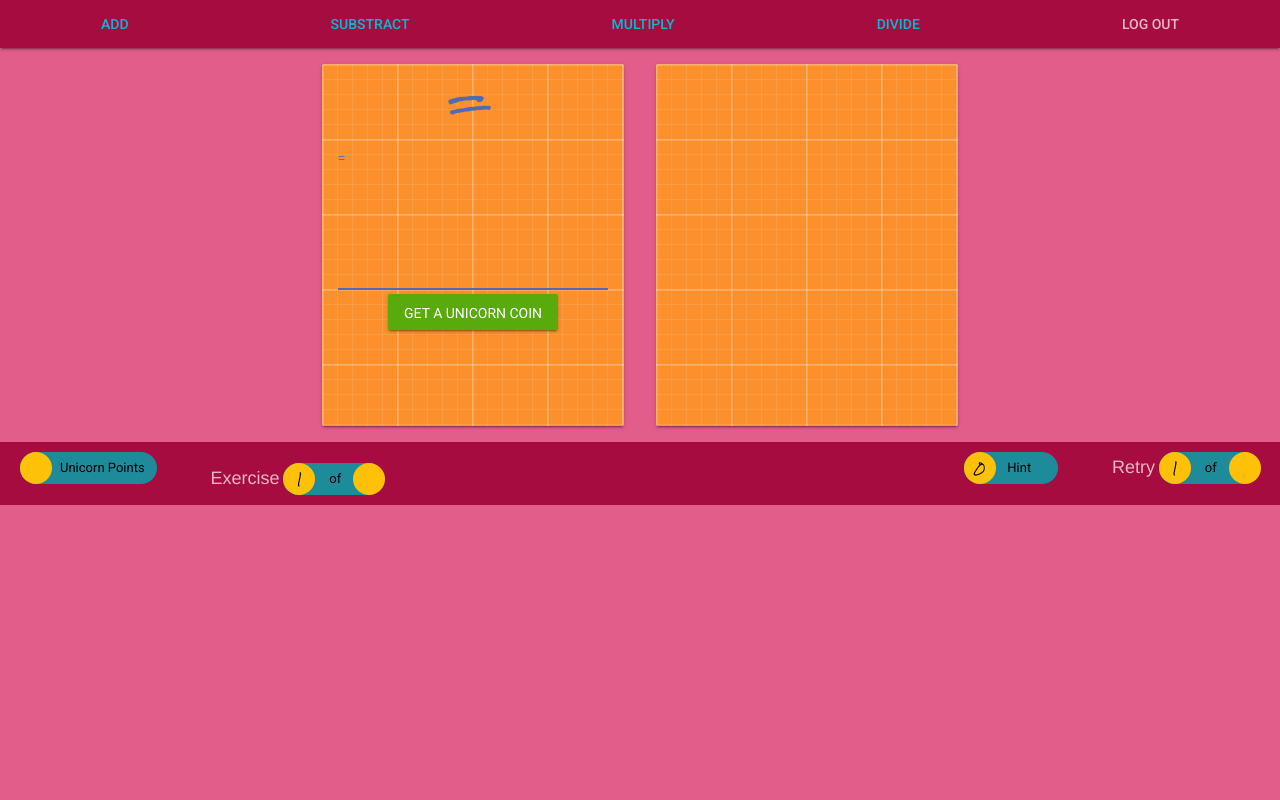
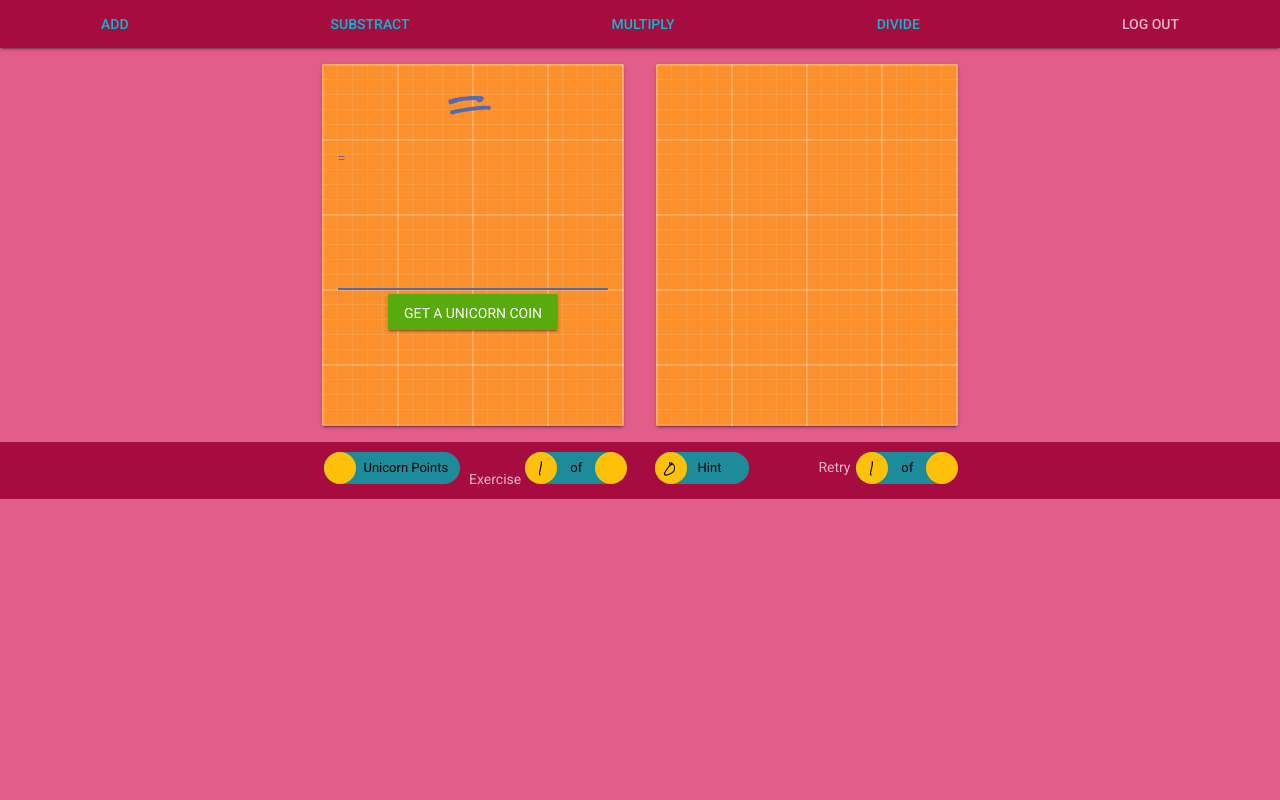
Before and after one commit to CojanRadu/Milestone_3, a Flask app: template exercise/templates/exercise.html in a window 1280 px wide. Run offline with Flask 2, Linux system fonts and the light colour scheme; the template is opened without the code that fills it, so the values that code supplies are empty; some libraries are stand-ins or nearby versions.

Commit message:
update exercise css for final review

```diff
--- a/admin/templates/admin_base.html
+++ b/admin/templates/admin_base.html
@@ -15,7 +15,7 @@
     <link rel="stylesheet" href="{{url_for('static', filename='css/nv.d3.min.css')}}">
     <link rel="stylesheet" href="{{url_for('static', filename='css/application.min.css')}}">
 
-    <link rel="stylesheet" href="{{url_for('static', filename='css/style.css')}}" type="text/css" />
+    <!-- <link rel="stylesheet" href="{{url_for('static', filename='css/style.css')}}" type="text/css" /> -->
 </head>
 
 <body>
--- a/admin/templates/show_settings.html
+++ b/admin/templates/show_settings.html
@@ -171,7 +171,7 @@
                                             min="0" max="99" value="{{ user.exercise[one_ex].opt_exercise_nr }}" tabindex="0"
                                             id="{{ one_ex }}-slider-tool" name="ex_nr"></p>
                                     <span class="mdl-badge badge--colored-orange badge-slider" id="{{ one_ex }}-badge1"
-                                        data-badge="{{ user.exercise[one_ex].opt_exercise_nr }}"></span>
+                                        data-badge="{{ user.exercise[one_ex].opt_exercise_nr }}" style="float: left; margin: -4px 0px 4px 141px; z-index: 10;"></span>
                                     <span class="mdl-tooltip mdl-tooltip--large" for="{{ one_ex }}-slider-tool"
                                         id="{{ one_ex }}-tooltip">{{ user.exercise[one_ex].opt_exercise_nr }}</span>
                                 </td>
--- a/exercise/templates/exercise.html
+++ b/exercise/templates/exercise.html
@@ -5,7 +5,10 @@
 {% set ex_type = first_option %}
 {% set curr_exercise = make_exercise(ex_type, user) %}
 
+
 <div class="mdl-layout mdl-js-layout is-small-screen  primary-2">
+
+
     <form action="#" name="ex_form" id="ex_form" method="POST">
 
         <input type="hidden" name="ex_type" id="ex_type" value="{{ ex_type }}">
@@ -15,6 +18,7 @@
             value="{{ user['exercise'][ex_type]['opt_retry_nr'] }}">
 
         <div class="mdl-grid ui-cards" style="overflow: hidden;">
+
             <div class="mdl-cell exercise mdl-cell">
                 <div class="mdl-card mdl-shadow--2dp secondary-1-0 bp_grid">
 
@@ -89,7 +93,7 @@
                             {% for i in range(0, 5) %}
                             {% set x = curr_exercise[5][i] %}
                             <label
-                                class="mdl-switch big-label hand-letter mdl-js-switch mdl-js-ripple-effect switch--colored-orange mdl-js-ripple-effect {% if ((user['exercise'][ex_type]['opt_answer_type'] <= i) or (  x is not defined )) %} hidden  {% endif %} "
+                                class="mdl-switch big-label hand-letter mdl-js-switch mdl-js-ripple-effect switch--colored-red mdl-js-ripple-effect {% if ((user['exercise'][ex_type]['opt_answer_type'] <= i) or (  x is not defined )) %} hidden  {% endif %} "
                                 for="switchX{{ i }}" style="margin-left: 6px;">
                                 <input type="checkbox" id="switchX{{ i }}" class="mdl-switch__input"
                                     name="switch{{ i }}" {% if loop.index == 12345 %} checked="" {% endif %}
@@ -108,7 +112,7 @@
         </div>
 
         <footer class="mdl-mini-footer primary-3">
-            <div class="mdl-mini-footer__left-section">
+             <div class="mdl-mini-footer__left-section">
                 <!-- Unicorn Points  -->
                     <span class="mdl-chip mdl-chip--contact">
                         <span class="mdl-chip__contact color--orange" id="unicorn_points">{{ user['points'] }}</span>
@@ -117,7 +121,7 @@
                     </span>
                  <!-- limited nr of exercises -->
                 <span class="title_span exercise_nr_div {% if user['exercise'][ex_type]['opt_exercise_nr'] == 0 %} hidden_content {% endif %}">Exercise</span>
-                 <div class="mdl-chip exercise_nr_div {% if user['exercise'][ex_type]['opt_exercise_nr'] == 0 %} hidden_content {% endif %}">
+                 <div class="mdl-chip exercise_nr_div {% if user['exercise'][ex_type]['opt_exercise_nr'] == 0 %} hidden_content {% endif %}" style="float: right;">
                     <span class="mdl-chip mdl-chip--contact">
                         <span class="mdl-chip__contact color--orange" id="ex_curr_nr">1</span>
                         <span class="mdl-chip__text"> of &nbsp;</span>
@@ -132,30 +136,25 @@
 
             <div class="mdl-mini-footer__right-section">
                 <!-- show hint -->
-                <div id="show_hint"
-                    class="mdl-chip hint-container {% if user['exercise'][ex_type]['opt_show_hint'] == false %} hidden_content {% endif %}">
+                <div id="show_hint" class="mdl-chip {% if user['exercise'][ex_type]['opt_show_hint'] == false %} hidden_content {% endif %}" >
                     <a id="hint_link">
                         <span class="mdl-chip mdl-chip--contact">
                             <span class="mdl-chip__contact color--orange" id="hint_nr">0</span>
                             <span class="mdl-chip__text">Hint</span>
                             <input type="hidden" name="hint_nr" value="0">
                         </span>
-
-                    <ul class="mdl-menu mdl-menu--bottom-right mdl-js-menu mdl-js-ripple-effect mdl-shadow--2dp "
-                        for="show_hint" id="hint_content" style="margin-bottom: 200px;">
+                    </a>
+                    <ul class="mdl-menu mdl-menu--top-left mdl-js-menu mdl-js-ripple-effect mdl-shadow--2dp account-dropdown"
+                        for="hint_link" id="hint_content" >
                         <li class="mdl-list__item hint">Hint</li>
                         {% for n in curr_exercise[4] %}
                         <li class="mdl-list__item  hint">{{ n }}</li>
                         {% endfor %}
-                    </ul></a>
+                    </ul>
                 </div>
+                <!-- retry  -->
 
-
-
-                <!-- retry  -->
-                <span
-                    class="title_span retry_nr_div {% if user['exercise'][ex_type]['opt_retry_nr'] == 1 %} hidden_content {% endif %}">Retry</span>
-                <div class="mdl-chip retry_nr_div {% if user['exercise'][ex_type]['opt_retry_nr'] == 1 %} hidden_content {% endif %}">
+                <div class="mdl-chip retry_nr_div {% if user['exercise'][ex_type]['opt_retry_nr'] == 1 %} hidden_content {% endif %}" style="float: right;">
                     <span class="mdl-chip mdl-chip--contact">
                         <span class="mdl-chip__contact color--orange" id="ex_retry">1</span>
                         <span class="mdl-chip__text"> of &nbsp;</span>
@@ -163,10 +162,15 @@
                             id="ex_total_retry">{{ user['exercise'][ex_type]['opt_retry_nr'] }}</span>
                     </span>
                 </div>
-</div>
+                <span
+                    class="retry_span retry_nr_div {% if user['exercise'][ex_type]['opt_retry_nr'] == 1 %} hidden_content {% endif %}" >Retry</span>
+            </div>
 
           </footer>
     </form>
+
+
+
 </div>
 
 <script src="https://cdnjs.cloudflare.com/ajax/libs/jquery/3.2.1/jquery.min.js"></script>
@@ -188,6 +192,46 @@
     current_ex_nr['multiply'] = 1;
     current_ex_nr['divide'] = 1;
 
+
+
+
+    $(document).ready(function () {
+        $(".keypad").click(function () {
+            event.preventDefault();
+            let val = $(this).attr('data-nr');
+            if ($.isNumeric(val)) {
+                let new_val = $('#answer').val() + val;
+                $('#answer').val(new_val);
+                if (!is_ajax) {
+                    {% if user['exercise'][ex_type]['opt_auto_submit'] %}
+                    if (is_correct_answer() || ($('#correct_answer').val().length) == (new_val).length) {
+                        submit_form();
+                    }
+                    {% endif %}
+                } else { // ajax reload
+                    if (user_options['opt_auto_submit']) {
+                            if (is_correct_answer() || ($('#correct_answer').val().length) == (new_val).length) {
+                                submit_form();
+                            }
+                        }
+                }
+            }
+            else if (val == 'ok') {
+                submit_form();
+            }
+            else {
+                var str = $('#answer').val();
+                var res = str.substring(0, str.length - 1);
+                $('#answer').val(res);
+            }
+            $("#answer").focus();
+        })
+
+        $('#hint_link').click(function () {
+            set_chip('hint_nr');
+        })
+    });
+    //END document ready
 
     function sleep(ms) {
             return new Promise(resolve => setTimeout(resolve, ms));
@@ -229,43 +273,7 @@
         snackbarContainer.MaterialSnackbar.showSnackbar(data);
     }
 
-    $(document).ready(function () {
-        $(".keypad").click(function () {
-            event.preventDefault();
-            let val = $(this).attr('data-nr');
-            if ($.isNumeric(val)) {
-                let new_val = $('#answer').val() + val;
-                $('#answer').val(new_val);
-                if (!is_ajax) {
-                    {% if user['exercise'][ex_type]['opt_auto_submit'] %}
-                    if (is_correct_answer() || ($('#correct_answer').val().length) == (new_val).length) {
-                        submit_form();
-                    }
-                    {% endif %}
-                } else { // ajax reload
-                    if (user_options['opt_auto_submit']) {
-                            if (is_correct_answer() || ($('#correct_answer').val().length) == (new_val).length) {
-                                submit_form();
-                            }
-                        }
-                }
-            }
-            else if (val == 'ok') {
-                submit_form();
-            }
-            else {
-                var str = $('#answer').val();
-                var res = str.substring(0, str.length - 1);
-                $('#answer').val(res);
-            }
-            $("#answer").focus();
-        })
 
-        $('#hint_link').click(function () {
-            set_chip('hint_nr');
-        })
-    });
-    //END document ready
 
     function set_chip(chip_name) {
             let chip_val;
--- a/static/css/style.css
+++ b/static/css/style.css
@@ -1,3 +1,13 @@
+
+span, div, a, h2, h3 {
+    -webkit-touch-callout: none;
+    -webkit-user-select: none;
+    -khtml-user-select: none;
+    -moz-user-select: none;
+    -ms-user-select: none;
+    user-select: none;
+}
+
 .operation-icon {
     font-size: 50px;
     top: 8px;
@@ -141,9 +151,22 @@ h2.hand-letter {
     font-size: 12px;
 }
 .title_span {
-    font-size: 18px;
-    padding-left: 50px;
+    font-size: 14px;
+    font-family: Roboto,sans-serif;
+    padding-left: 5px;
     color: rgba(255, 255, 255, 0.7);
+    display: inline-flex;
+    align-self: center;
+}
+.retry_span {
+
+    font-size: 14px;
+    font-family: Roboto,sans-serif;
+    padding-left: 5px;
+    color: rgba(255, 255, 255, 0.7);
+    float: right;
+    margin-right: 5px;
+    margin-top: 5px;
 }
 
 .mdl-layout__header {
@@ -306,9 +329,7 @@ h2.hand-letter {
     background-color: #83E228;
 }
 
-.mdl-switch__thumb {
-    background-color: #1E8B9A;
-}
+
 .mdl-switch__track{
     background-color: #83E228
 }
@@ -321,3 +342,33 @@ h2.hand-letter {
 .mdl-mini-footer {
     padding: 10px 20px;
 }
+.mdl-mini-footer__right-section, .mdl-mini-footer__left-section {
+   width: 302px;
+}
+.mdl-mini-footer__right-section {
+    margin-right: auto;
+}
+
+.mdl-mini-footer__left-section {
+    margin-left: auto;
+    margin-right: 29px;
+}
+
+.switch--colored-red.is-checked .mdl-switch__track {
+    background-color: rgba(255, 82, 82, 1);
+}
+.mdl-switch__thumb {
+    background-color: #59AA0C;
+}
+
+.mdl-menu__container.is-animating, .mdl-menu__container.is-visible {
+    background-color: #FB902D;
+}
+
+.mdl-menu__container.is-visible .mdl-menu {
+    background-color:#1E8B9A;
+}
+
+#show_hint {
+    position: relative;
+}
```
